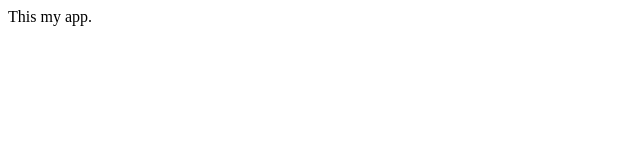
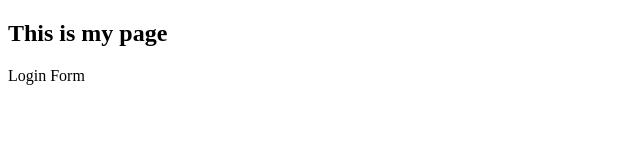
Before and after one commit to tobinansong/mySampleProject, a plain HTML site: page index.html in a window 1280 px wide. Shown: the whole page, without its empty margins (0-640 px from the left). Drawn offline with Linux system fonts and the light colour scheme.

Commit message:
login form

```diff
--- a/index.html
+++ b/index.html
@@ -7,7 +7,10 @@
             <title>Document</title>
         </head>
         <body>
-            This my app.
+
+            <h2>This is my page</h2>
+            <p>Login Form</p>
+
 
         </body>
 </html>
```
Also changed, not shown: login.html (added, +13 -0 lines), 1 other file.
